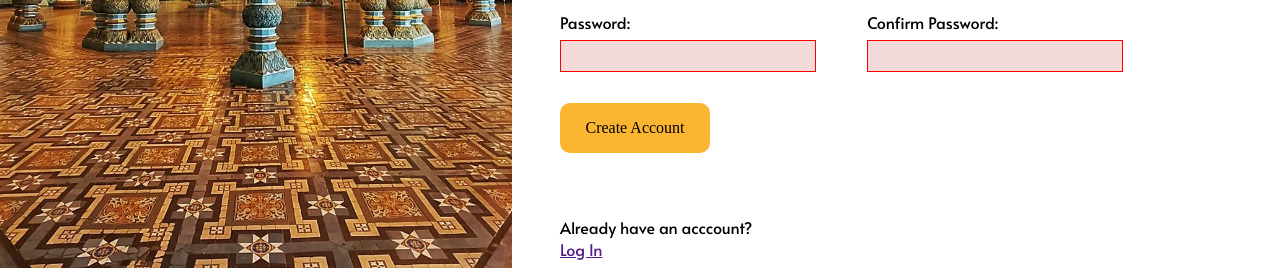
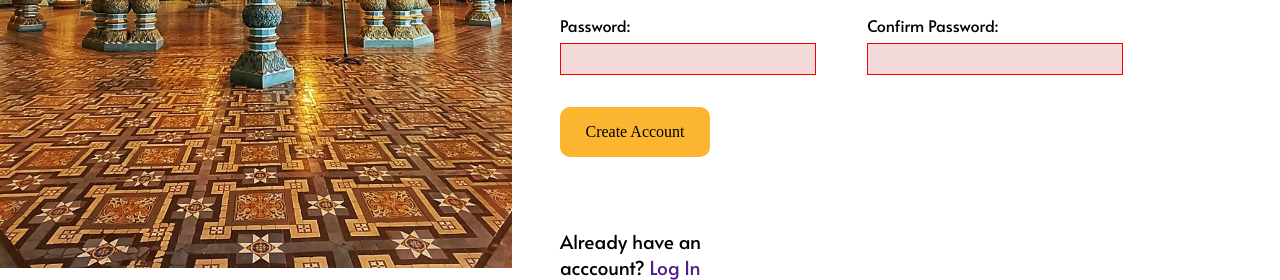
Before and after one commit to NihalM2001/SignupForm, a plain HTML site: page index.html in a window 1280 px wide. Shown: the part 532-812 px from the top of the page. Drawn offline with Linux system fonts and the light colour scheme.

Commit message:
Removed text decoration for <a> and changed font for .login

```diff
--- a/style.css
+++ b/style.css
@@ -100,6 +100,7 @@ button,input{
     margin-top: 2em;
     grid-row-start: 5;
     font-family: 'Alata', sans-serif;
+    font-size: larger;
 }
 
 div.login>div{
@@ -117,6 +118,11 @@ button{
     background-color: rgb(252, 181, 49);
     border-radius: 10px;
     height: 50px;
+}
+
+a, a:visited{
+    text-decoration: none;
+    font-size: inherit;
 }
 
 button:hover{
```
